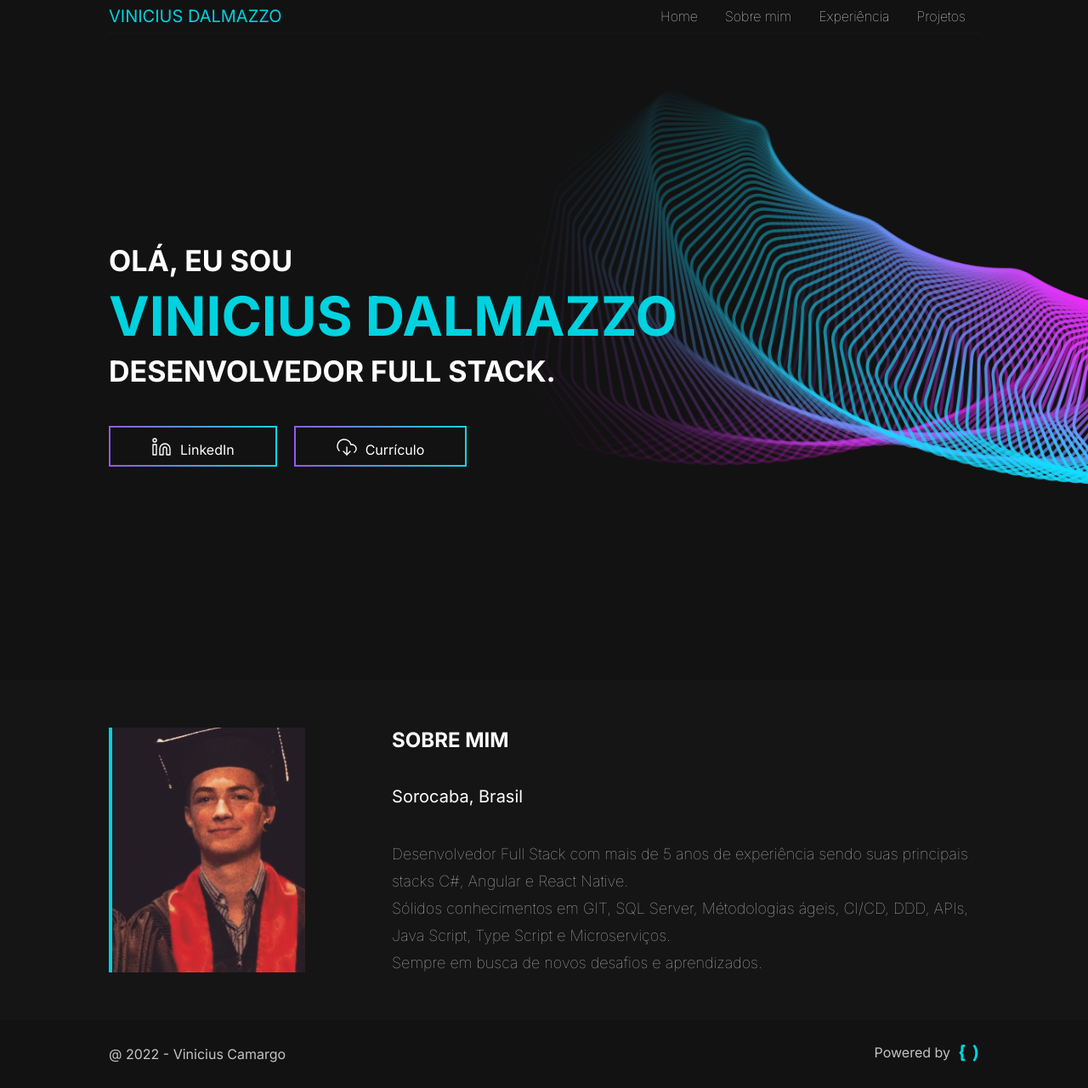
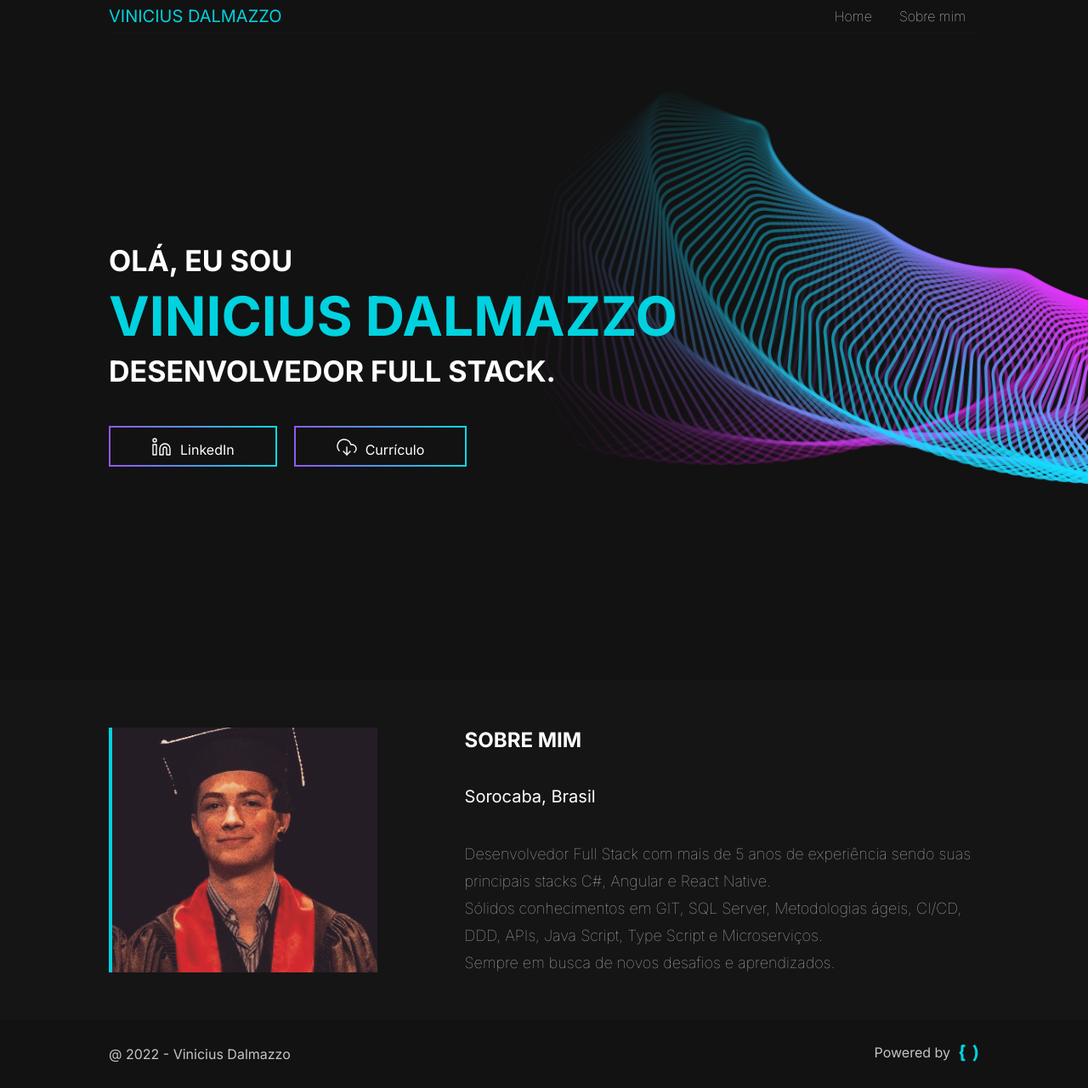
Before and after one commit to ViniciusDalmazzo/portfolio-app, a React (Create React App) app: page / in a window 1280 px wide. Shown: the whole page at 85% size. Built offline with nearby package versions, Linux system fonts and the light colour scheme.

Commit message:
Fix menus

```diff
--- a/package.json
+++ b/package.json
@@ -17,6 +17,7 @@
     "react": "^18.1.0",
     "react-dom": "^18.1.0",
     "react-scripts": "5.0.1",
+    "react-scroll": "^1.8.7",
     "styled-components": "^5.3.5",
     "typescript": "^4.6.4",
     "web-vitals": "^2.1.4"
@@ -49,6 +50,8 @@
   },
   "devDependencies": {
     "@types/file-saver": "^2.0.5",
-    "@types/styled-components": "^5.1.25"
+    "@types/react-scroll": "^1.8.3",
+    "@types/styled-components": "^5.1.25",
+    "eslint-plugin-styled-components-a11y": "^0.0.34"
   }
 }
--- a/src/App.tsx
+++ b/src/App.tsx
@@ -6,7 +6,7 @@ import Home from "./Pages/Home";
 import { COLORS, GlobalStyles } from "./styles/GlobalStyles";
 
 function App() {
-  return (
+    return (
     <>
       <GlobalContainer color={COLORS.dark}>
         <Header />
--- a/src/Components/Footer/index.tsx
+++ b/src/Components/Footer/index.tsx
@@ -4,7 +4,7 @@ import {ReactComponent as LogoFooterIcon} from '../../assets/Icons/iuricode-logo
 function Footer() {
   return (
     <Container>
-      <span>@ 2022 - Vinicius Camargo</span>
+      <span>@ 2022 - Vinicius Dalmazzo</span>
       <span>Powered by <LogoFooterIcon /></span>
     </Container>
   );
--- a/src/Components/Header/index.tsx
+++ b/src/Components/Header/index.tsx
@@ -1,16 +1,14 @@
 import { Container, ContainerMenus, Logo } from './styles';
+import { Link } from 'react-scroll'
 
 function Header() {
   return (
     <Container>
       <Logo>Vinicius Dalmazzo</Logo>
       <ContainerMenus >
-        <span>Home</span>
-        <span>Sobre mim</span>
-        <span>Experiência</span>
-        <span>Projetos</span>
+        <span><Link activeClass="active" to="home" spy={true} smooth={true} delay={0}>Home</Link></span>
+        <span><Link to="about-me" spy={true} smooth={true} delay={0}>Sobre mim</Link></span>
       </ContainerMenus>
-
     </Container>
   );
 };
--- a/src/Components/Header/styles.ts
+++ b/src/Components/Header/styles.ts
@@ -33,12 +33,14 @@ export const ContainerMenus = styled.div`
   > span {
     margin: 1rem;
     cursor: pointer;
-  }
 
-  > span:hover{
+    &:hover{
     opacity: 0.8;
     color: ${COLORS.primary};
   }
+  }
+
+
 
 
 
--- a/src/Pages/AboutMe/index.tsx
+++ b/src/Pages/AboutMe/index.tsx
@@ -3,16 +3,16 @@ import UserImage from '../../assets/Images/profile.png';
 
 function AboutMe() {
   return (
-    <Container>
+    <Container >
       <ContainerProfileImage>
         <ProfileImage image={UserImage} />
       </ContainerProfileImage>
-      <ContentInfos>
+      <ContentInfos id="about-me">
         <h2>Sobre mim</h2>
         <span>Sorocaba, Brasil</span>
         <p>
           Desenvolvedor Full Stack com mais de 5 anos de experiência sendo suas principais stacks C#, Angular e React Native. <br />
-          Sólidos conhecimentos em GIT, SQL Server, Métodologias ágeis, CI/CD, DDD, APIs, Java Script, Type Script e Microserviços. <br />
+          Sólidos conhecimentos em GIT, SQL Server, Metodologias ágeis, CI/CD, DDD, APIs, Java Script, Type Script e Microserviços. <br />
           Sempre em busca de novos desafios e aprendizados.
         </p>
       </ContentInfos>
--- a/src/Pages/AboutMe/styles.ts
+++ b/src/Pages/AboutMe/styles.ts
@@ -9,7 +9,8 @@ export const Container = styled.div`
 `;
 
 export const ContainerProfileImage = styled.div`
-  flex: 25%;
+  height: 100%;
+  width: 400px;
   margin-right: 8vw;
   background-color: ${COLORS.dark};
   border-left: 4px solid ${COLORS.primary};
--- a/src/Pages/Home/index.tsx
+++ b/src/Pages/Home/index.tsx
@@ -13,7 +13,7 @@ function Home() {
   }
 
   return (
-    <Container>
+    <Container id="home">
       <ContentInfos>
         <h3>olá, eu sou</h3>
         <h1>vinicius dalmazzo</h1>
--- a/src/Pages/Home/styles.ts
+++ b/src/Pages/Home/styles.ts
@@ -67,11 +67,11 @@ margin-top: 50px;
   @media all and (max-width: 1080px) {
    width: 100%;
   }
-  }
 
-  > button:hover{
+  &:hover{
     box-shadow: none;
     color: white;
+    }
   }
 
   @media all and (max-width: 500px) {
--- a/src/styles/GlobalStyles.ts
+++ b/src/styles/GlobalStyles.ts
@@ -15,6 +15,7 @@ padding: 0;
 box-sizing: border-box;
 background-color: ${COLORS.dark};
 color: ${COLORS.light};
+scroll-behavior: smooth;
 }
 
 h1, h2, h3, h4, span, div, p {
```
Also changed, not shown: src/Components/Footer/styles.ts (line endings or trailing spaces).
